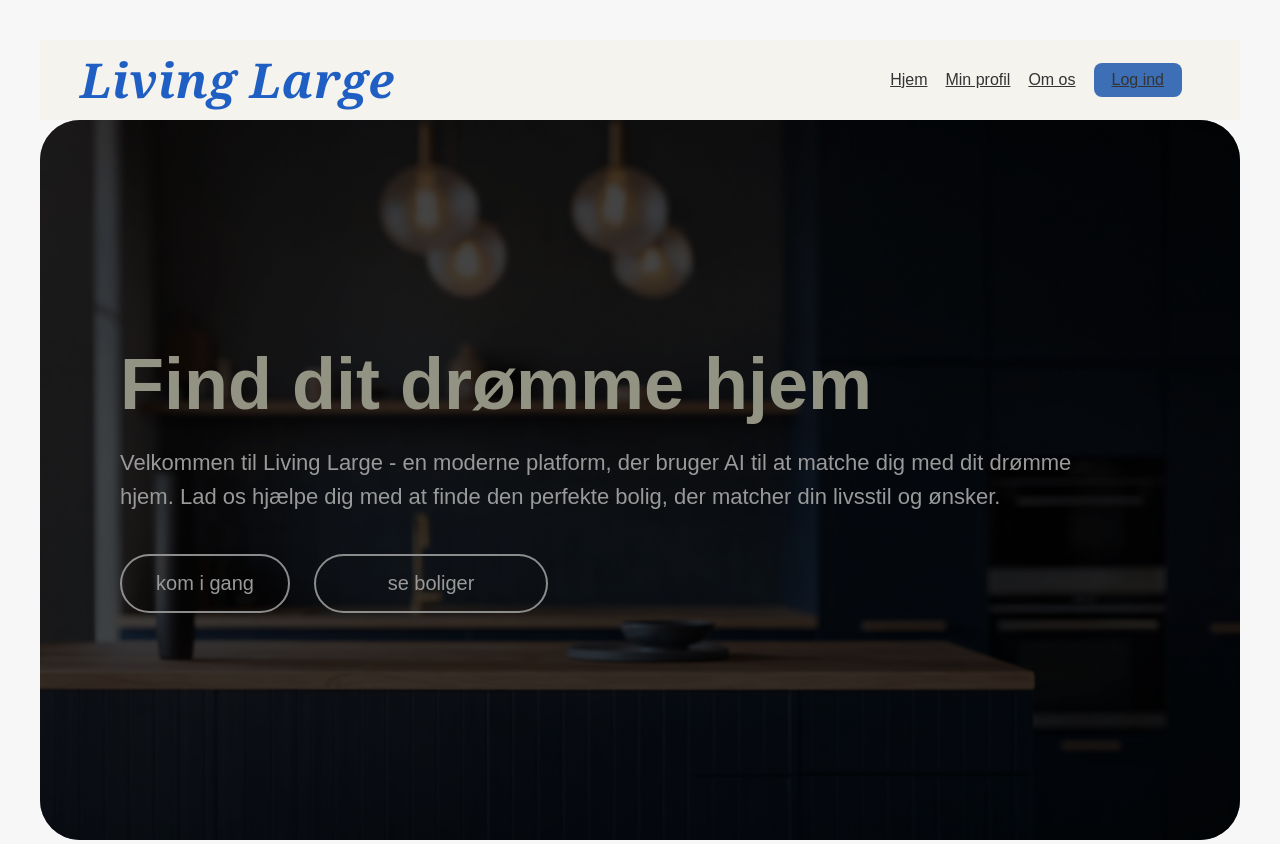
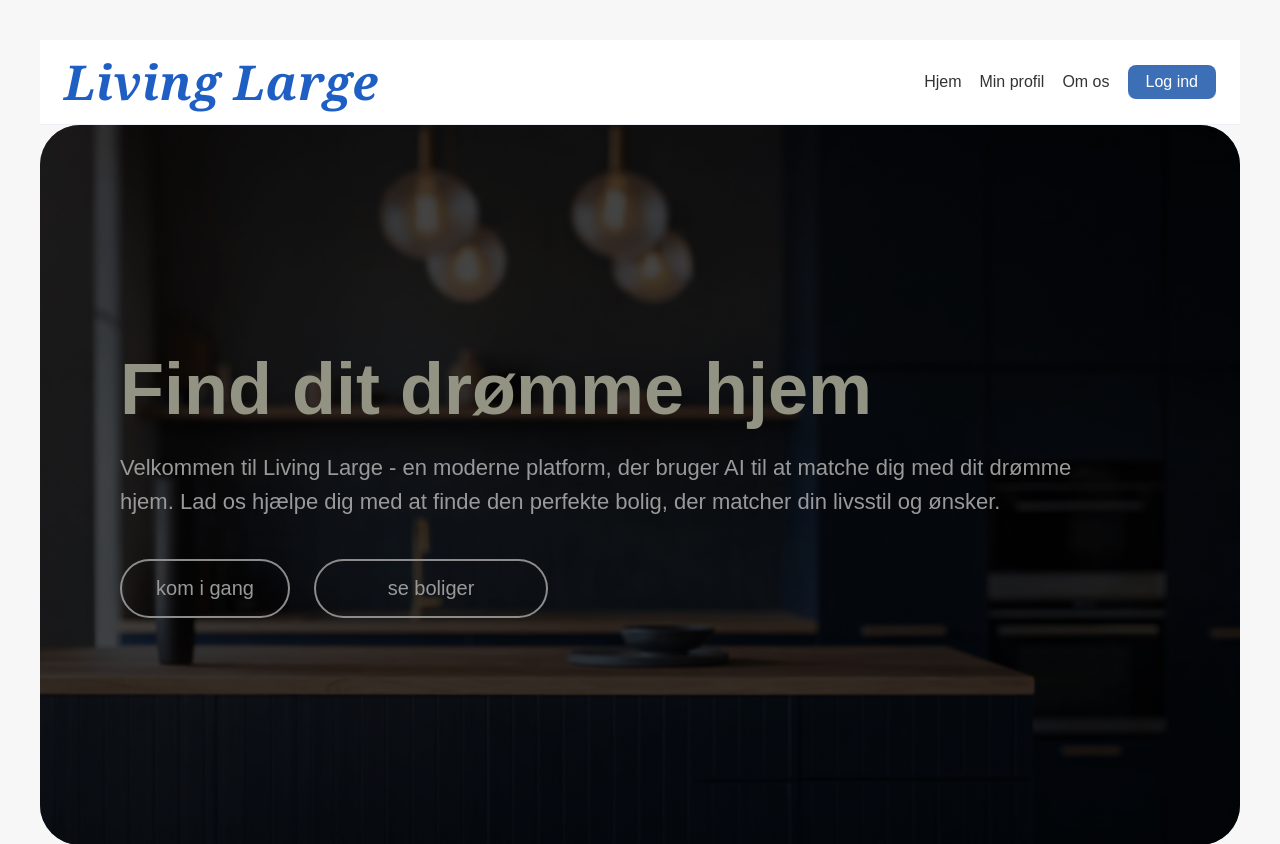
Before and after one commit to womberggaming-maker/LivingLarge, a Flask app: page / in a window 1280 px wide. Shown: the top 844 px of the page. Run offline with Flask 3, Linux system fonts and the light colour scheme.

Commit message:
navbar corrections

```diff
--- a/LivingLarge/static/style.css
+++ b/LivingLarge/static/style.css
@@ -38,60 +38,56 @@
 
 
 
-        .navbar{
-            background:#f5f3ee;
-            padding:16px 40px;
-            position :sticky;
-            top :0;
+        .navbar {
+            background: #ffffff;
+            padding: 18px 0;
+            position: sticky;
+            top: 0;
             z-index: 1000;
-        }
-        .nav-inner{
-            display:flex;
-            justify-content:space-between;
-            align-items:center;
-            max-width: 1280px;
+            border-bottom: 1px solid #eef2f7;
+        }
+        .nav-inner {
+            max-width: 1200px;
             margin: 0 auto;
+            padding: 0 24px;
+            display: flex;
+            justify-content: space-between;
+            align-items: center;
             gap: 24px;
         }
-        .logo{
-            font-family: Georgia, 'Times New Roman', Times, serif;
+        .logo {
+            font-family: Georgia, "Times New Roman", Times, serif;
             font-style: italic;
             font-size: 48px;
             font-weight: 700;
-            color:#1f5fc4;
+            color: #1f5fc4;
             line-height: 1;
             letter-spacing: 0.5px;
             white-space: nowrap;
-        }
-        .nav-links{
+            text-decoration: none;
+        }
+        .nav-links {
             display: flex;
             align-items: center;
             gap: 18px;
             margin-left: auto;
-            margin-right: 18px;
-        }
-        nav a{
-            margin-left:20px;
-            text-decoration:none;
-            color:#4a5568;
-            font-weight:500;
-        }
-        nav a:hover{
-            color:#1d3557;
-        }
-        .nav-links a{
-            text-decoration: underline;
-            color:#333;
+        }
+        .nav-links a {
+            text-decoration: none;
+            color: #333;
             font-size: 16px;
             font-weight: 500;
         }
-        .login-btn{
-            background:#3d6fb6;
-            color:white;
-            padding:8px 18px;
-            border-radius:8px;
-            font-weight:600;
-            text-decoration:none;
+        .nav-links a:hover {
+            color: #1d3557;
+        }
+        .login-btn {
+            background: #3d6fb6;
+            color: white !important;
+            padding: 8px 18px;
+            border-radius: 8px;
+            font-weight: 600;
+            text-decoration: none;
         }
 
 
--- a/LivingLarge/templates/partials/navbar.html
+++ b/LivingLarge/templates/partials/navbar.html
@@ -1,6 +1,6 @@
 <header class="navbar" id="top">
 <div class="nav-inner">
-<div class="logo">Living Large</div>
+<a href="{{ url_for('home') }}" class="logo">Living Large</a>
 <div class="nav-links">
 <a href="{{ url_for('reset') }}">Hjem</a>
 <a href="{{ url_for('profile') }}">Min profil</a>
```
